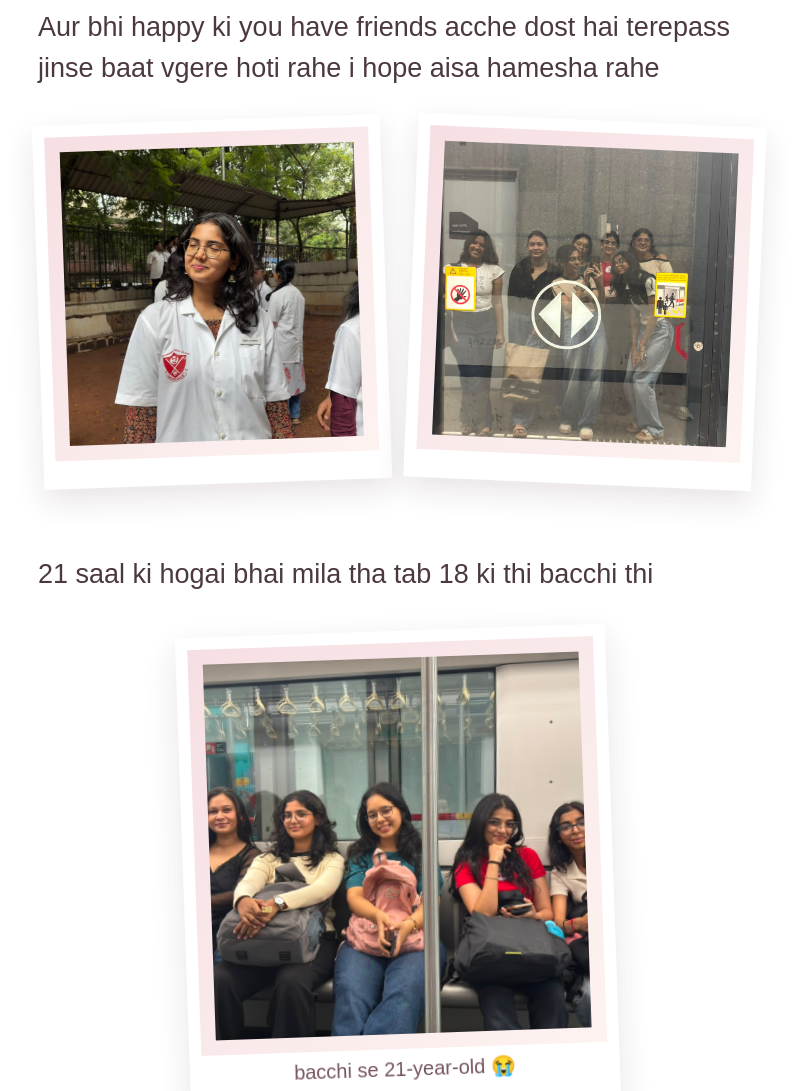
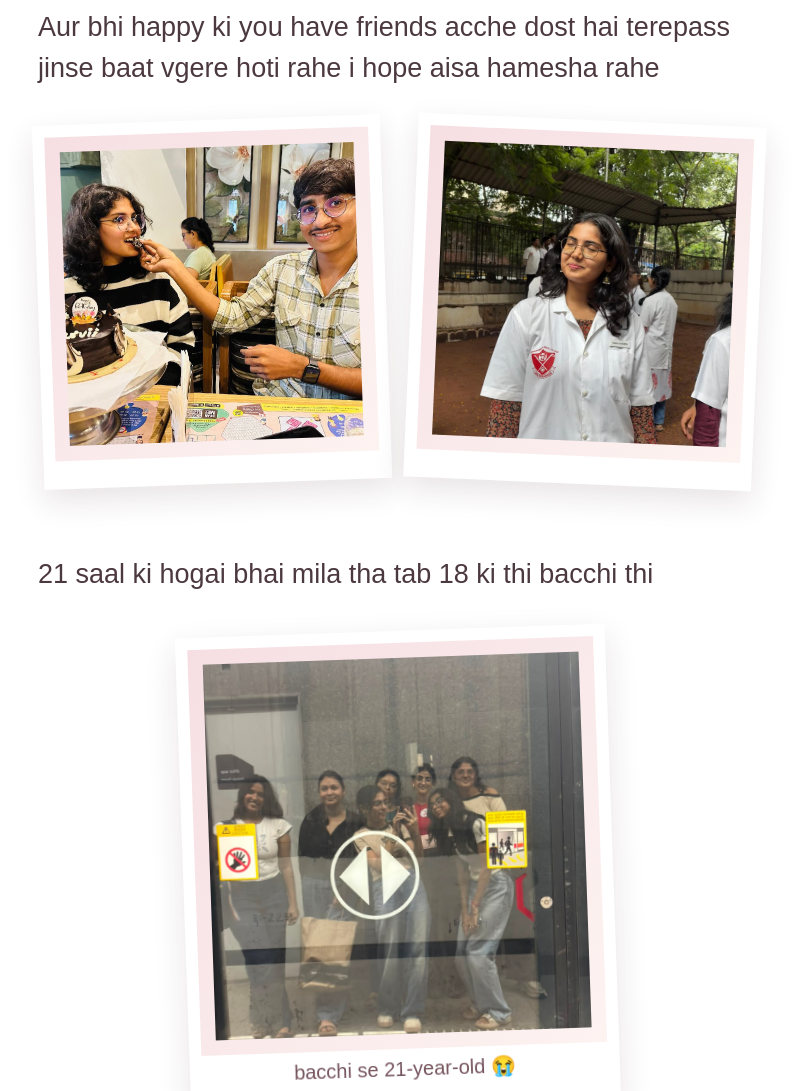
Before and after one commit to moviedow9021-cmd/purviii-birthday-, a plain HTML site: page index.html in a window 1280 px wide. Shown: the part 4060-5151 px from the top of the page, without its empty margins (242-1040 px from the left). Drawn offline with Linux system fonts and the light colour scheme.

Commit message:
Update index.html

```diff
--- a/index.html
+++ b/index.html
@@ -1706,13 +1706,17 @@
 
   }
 );
-const placeholders = document.querySelectorAll(".photo-placeholder");
+const placeholders =
+  document.querySelectorAll(".photo-placeholder");
 
 placeholders.forEach(function(box, index) {
 
-  const image = document.createElement("img");
-
-  image.src = (index + 1) + ".jpg";
+  if(index === 0) return;
+
+  const image =
+    document.createElement("img");
+
+  image.src = index + ".jpg";
 
   image.style.width = "100%";
   image.style.height = "100%";
```
